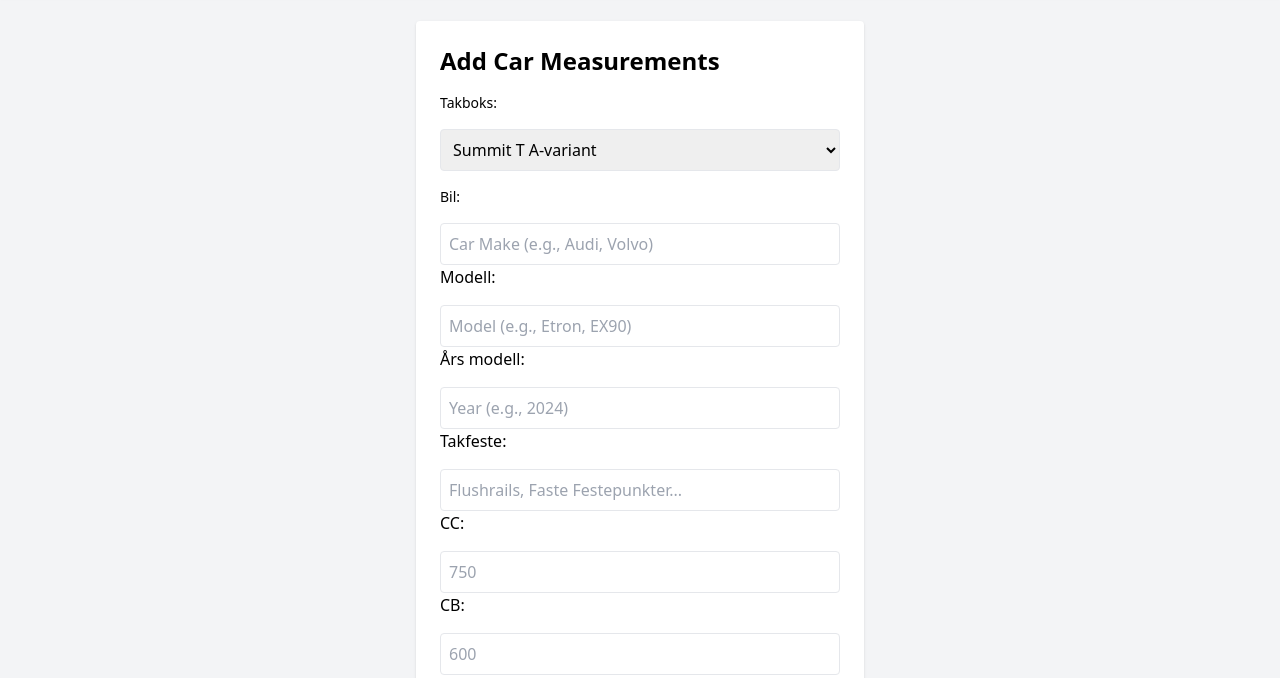
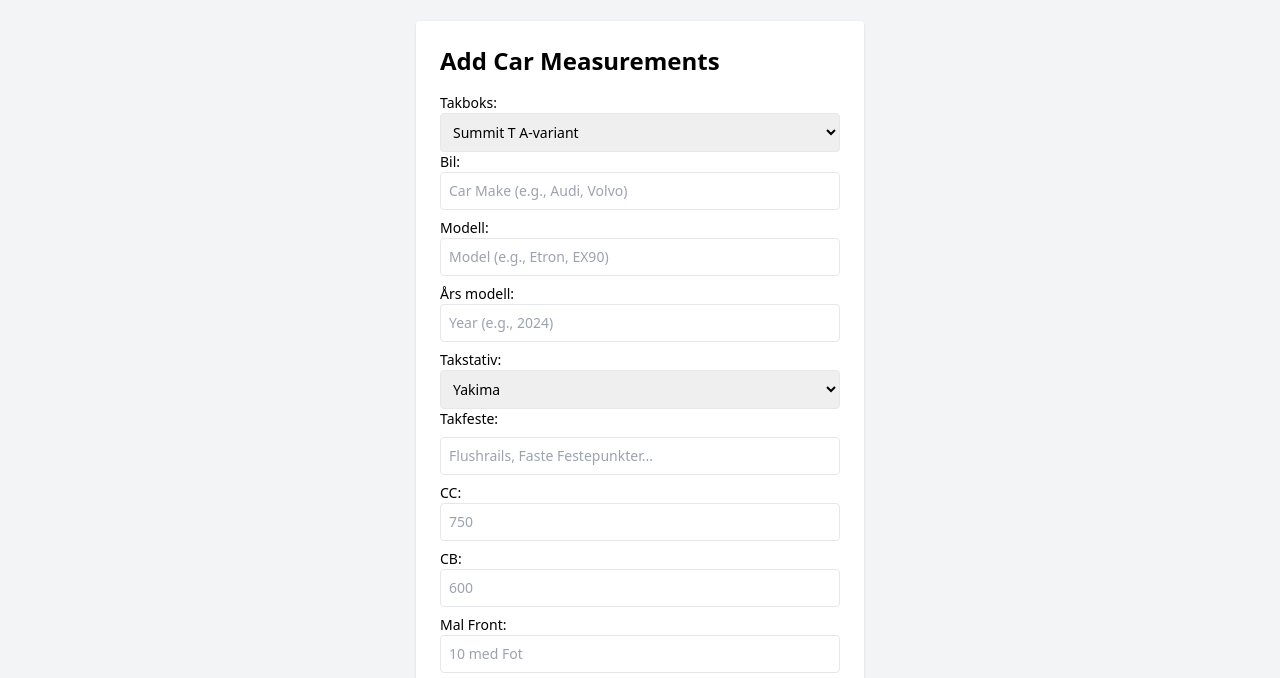
Before and after one commit to Arkuradev/packlineMalbok, a website with bundled scripts: page user/dashboard.html in a window 1280 px wide. Shown: the part 67-745 px from the top of the page. Built offline with nearby package versions, Linux system fonts and the light colour scheme; a script that the page names is missing.

Commit message:
Added display of takstativ, made sure takstativ data is being saved to supabase

```diff
--- a/js/index.mjs
+++ b/js/index.mjs
@@ -62,7 +62,7 @@ modelSelect.addEventListener("change", async () => {
 
   const { data, error } = await supabase
     .from("cars")
-    .select("id, make, model, year, roofbox, takfeste, cc, cb, front, bak")
+    .select("id, make, model, year, roofbox, takfeste, takstativ, cc, cb, front, bak")
     .eq("make", make)
     .eq("model", model);
 
--- a/js/renderCars.mjs
+++ b/js/renderCars.mjs
@@ -19,18 +19,22 @@ export function renderCarList(data, session, container) {
 ${car.make}
 ${car.model}
 ${car.roofbox || "N/A"}
+${car.takstativ || "N/A"}
 ${car.cc || "N/A"} / ${car.cb || "N/A"}
 Front: ${car.front || "N/A"}
 Bak: ${car.bak || "N/A"}
 Mal nummer: ${car.id}`.trim();
 
+
+// <p class="text-sm text-gray-700">Takfeste: ${car.takfeste || "N/A"}</p>
     item.innerHTML = `
       <a href="measurements.html?id=${
         car.id
       }" class="block mb-2 hover:underline">
         <p><strong>${car.make}</strong> ${car.model} (${car.year || ""})</p>
         <p class="text-sm text-gray-700">Takboks: ${car.roofbox || ""}</p>
-        <p class="text-sm text-gray-700">Takfeste: ${car.takfeste || "N/A"}</p>
+        <p class="text-sm text-gray-700">Takstativ: ${car.takstativ || "N/A"}</p>
+
         <p class="text-sm text-gray-700">CC: ${car.cc || "N/A"}</p>
         <p class="text-sm text-gray-700">CB: ${car.cb || "N/A"}</p>
         <p class="text-sm text-gray-700">Front: ${car.front || "N/A"}</p>
--- a/js/user/dashboard.mjs
+++ b/js/user/dashboard.mjs
@@ -24,6 +24,7 @@ form.addEventListener("submit", async (e) => {
   const model = document.getElementById("model").value.trim();
   const year = parseInt(document.getElementById("year").value, 10);
   const takfeste = document.getElementById("takfeste").value.trim();
+  const takstativ = document.getElementById("takstativ").value.trim();
   const cc = document.getElementById("cc").value.trim();
   const cb = document.getElementById("cb").value.trim();
   const front = document.getElementById("front").value.trim();
@@ -43,6 +44,7 @@ form.addEventListener("submit", async (e) => {
       cb,
       front,
       bak,
+      takstativ,
       updated_by: userId,
     },
   ]);
@@ -54,5 +56,6 @@ form.addEventListener("submit", async (e) => {
     message.textContent = "✅ Car measurement added successfully!";
     message.className = "text-green-600 mt-4";
     form.reset();
+
   }
 });
--- a/js/user/utils/copyHandler.mjs
+++ b/js/user/utils/copyHandler.mjs
@@ -11,11 +11,13 @@ export function setupCopyButtons() {
 
       const model = details[0]?.textContent?.replace(`${make} `, "") || "N/A";
       const roofbox = details[1]?.textContent?.split(":")[1]?.trim() || "N/A";
+      const takstativ = details[2]?.textContent?.split(":")[1]?.trim() || "N/A"
       const cc = details[3]?.textContent?.split(":")[1]?.trim() || "N/A";
       const cb = details[4]?.textContent?.split(":")[1]?.trim() || "N/A";
       const front = details[5]?.textContent?.split(":")[1]?.trim() || "N/A";
       const bak = details[6]?.textContent?.split(":")[1]?.trim() || "N/A";
       const id = details[7]?.textContent?.split(":")[1]?.trim() || "N/A";
+
 
       const paintInput = card.querySelector(".paint-code");
       const paintCode =
@@ -23,10 +25,13 @@ export function setupCopyButtons() {
           ? paintInput.value.trim()
           : null;
 
+// Skift på denne, fjern takfeste fra copy/paste og bruk takstativ isteden.
+
       let infoText = `
 ${make}
 ${model}
 ${roofbox}
+${takstativ}
 ${cc} / ${cb}
 Front: ${front}
 Bak: ${bak}
--- a/js/user/utils/editHandler.mjs
+++ b/js/user/utils/editHandler.mjs
@@ -61,6 +61,7 @@ export function setupEditFormHandlers() {
     const id = document.getElementById("edit-id").value;
     const updates = {
       roofbox: document.getElementById("edit-roofboxes").value,
+      takstativ: document.getElementById("edit-takstativ").value,
       cc: document.getElementById("edit-cc").value,
       cb: document.getElementById("edit-cb").value,
       front: document.getElementById("edit-front").value,
@@ -76,8 +77,8 @@ export function setupEditFormHandlers() {
 
     document.getElementById("edit-modal").classList.add("hidden");
     alert("Mal oppdatert!");
-    setTimeout(() => {
+    /* setTimeout(() => {
       window.location.reload();
-    }, 500);
+    }, 500); */
   });
 }
--- a/user/dashboard.html
+++ b/user/dashboard.html
@@ -46,13 +46,13 @@
       <h1 class="text-2xl font-bold mb-4">Add Car Measurements</h1>
 
       <form id="car-form" class="space-y-4">
-        <label for="roofboxes" class="block text-sm">Takboks:</label>
+        <label for="roofboxes" class="block text-sm">Takboks:
         <select
           id="roofboxes"
           name="roofboxes"
           required
           class="w-full p-2 border rounded"
-        >
+        ></label>
           <option value="Summit-T A-boks">Summit T A-variant</option>
           <option value="Summit-T B-boks">Summit T B-variant</option>
           <option value="Summit-XLT A-boks">Summit XLT A-variant</option>
@@ -60,68 +60,85 @@
           <option value="Premium-XLT A-boks">Premium XLT A-variant</option>
           <option value="Premium-XLT B-boks">Premium XLT B-variant</option>
         </select>
-        <label for="make" class="block text-sm">Bil:</label>
+        <label for="make" class="block text-sm">Bil:
         <input
           id="make"
           type="text"
           placeholder="Car Make (e.g., Audi, Volvo)"
           required
           class="w-full p-2 mb-2 border rounded"
-        />
-        <label for="model">Modell:</label>
+        /></label>
+        <label for="model">Modell:
         <input
           id="model"
           type="text"
           placeholder="Model (e.g., Etron, EX90)"
           required
           class="w-full p-2 mb-2 border rounded"
-        />
-        <label for="year">Års modell:</label>
+        /></label>
+        <label for="year">Års modell:
         <input
           id="year"
           type="number"
           placeholder="Year (e.g., 2024)"
           required
           class="w-full p-2 mb-2 border rounded"
-        />
-        <label for="takfeste">Takfeste:</label>
-        <input
+        /></label>
+        <label for="takstativ">Takstativ:
+          <select
+          id="takstativ"
+          name="takstativ"
+          required
+          class="w-full p-2 border rounded"
+        >
+          <option value="Yakima">Yakima</option>
+          <option value="Thule">Thule</option>
+          <option value="Orginal">Orginal</option>
+        </label>
+      </select>
+
+        <label for="takfeste">Takfeste:
+          <input
           id="takfeste"
           type="text"
           placeholder="Flushrails, Faste Festepunkter..."
           required
-          class="w-full p-2 mb-2 border rounded"
-        />
-        <label for="cc">CC:</label>
+          class="w-full p-2 mt-2 mb-2 border rounded"
+        /></label>
+
+
+        <label for="cc">CC:
         <input
           id="cc"
           type="number"
           placeholder="750"
           class="w-full p-2 mb-2 border rounded"
-        />
-        <label for="CB">CB:</label>
+        /></label>
+        <label for="CB">CB:
         <input
           id="cb"
           type="number"
           placeholder="600"
           class="w-full p-2 mb-2 border rounded"
-        />
-        <label for="front">Mal Front:</label>
+        /></label>
+        <label for="front">Mal Front:
         <input
           id="front"
           type="text"
           placeholder="10 med Fot"
           required
           class="w-full p-2 mb-2 border rounded"
-        />
-        <label for="bak">Mal Bak:</label>
-        <input
+        /></label>
+        <label for="bak">Mal Bak:
+          <input
           id="bak"
           type="text"
           placeholder="20 med Fot"
           required
           class="w-full p-2 mb-2 border rounded"
         />
+        </label>
+
         <button type="submit" class="bg-blue-600 text-white p-2 w-full rounded">
           Add Measurements
         </button>
```
Also changed, not shown: index.html (+13 -0 lines).
